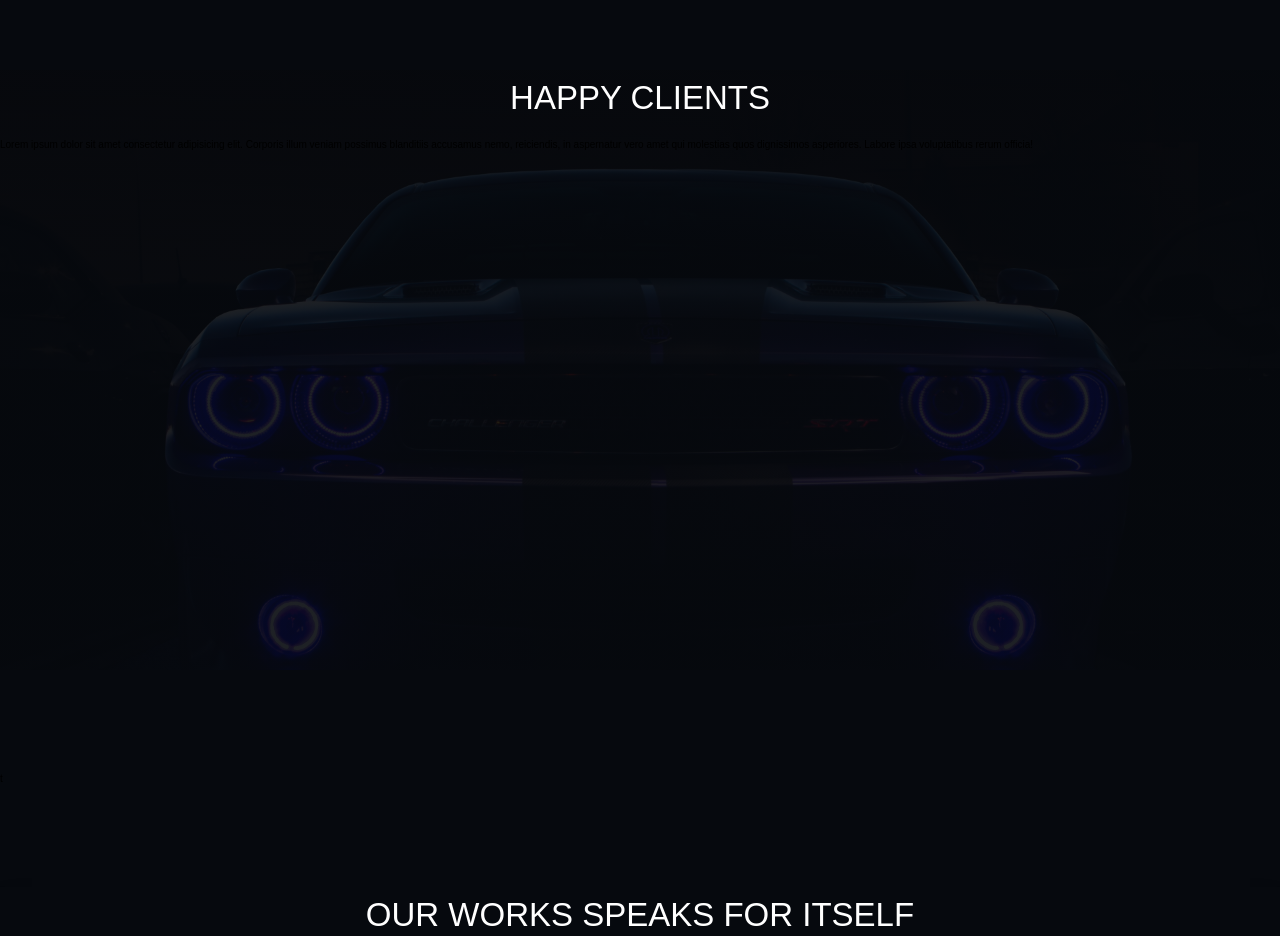
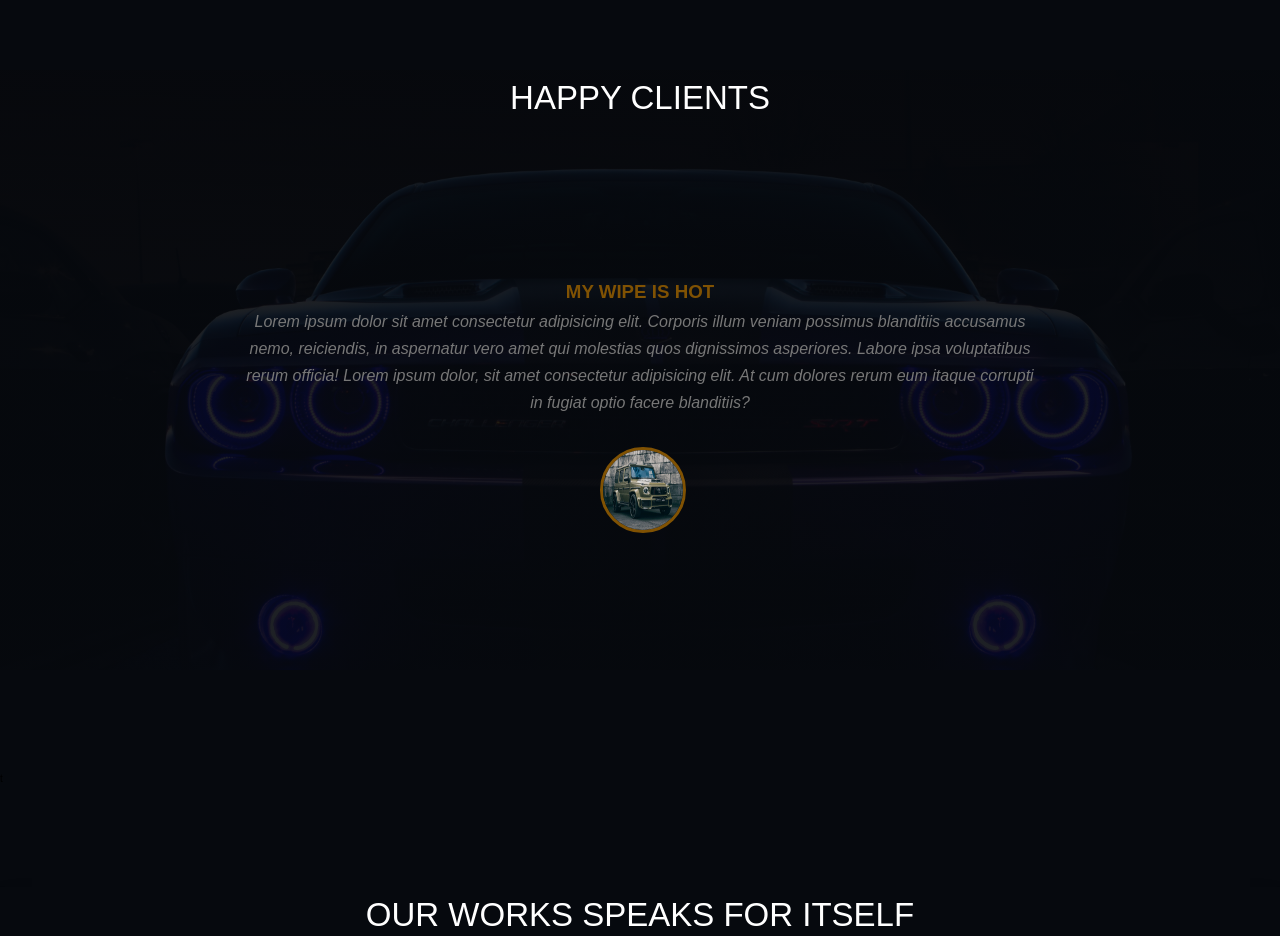
Before and after one commit to zerobug110/Red-Eye, a website: page index.html in a window 1280 px wide. Shown: the part 3200-4136 px from the top of the page. Drawn offline with Linux system fonts and the light colour scheme.

Commit message:
complete th reveiew section

```diff
--- a/index.html
+++ b/index.html
@@ -164,8 +164,11 @@
     <section class="testimony">
         <h2 class="section-heading">happy clients</h2>
         <div class="testimony__textbox">
-            <h3 class="testimony__heading"></h3>
-            <p class="testimony__text">Lorem ipsum dolor sit amet consectetur adipisicing elit. Corporis illum veniam possimus blanditiis accusamus nemo, reiciendis, in aspernatur vero amet qui molestias quos dignissimos asperiores. Labore ipsa voluptatibus rerum officia!</p>
+            <h3 class="testimony__heading">my wipe is hot</h3>
+            <p class="testimony__text">Lorem ipsum dolor sit amet consectetur adipisicing elit. Corporis illum veniam possimus blanditiis accusamus nemo, reiciendis, in aspernatur vero amet qui molestias quos dignissimos asperiores. Labore ipsa voluptatibus rerum officia! Lorem ipsum dolor, sit amet consectetur adipisicing elit. At cum dolores rerum eum itaque corrupti in fugiat optio facere blanditiis?</p>
+            <figcaption class="figcaption">
+                <img src="images/background13.jpg" alt="car" class="fig__img">
+            </figcaption>
         </div>
     </section>t
     <section class="works">
--- a/sass/layouts/testimony.scss
+++ b/sass/layouts/testimony.scss
@@ -4,4 +4,36 @@
     background-size: cover;
     background-position: center;
     height: 60rem;
+
+    &__textbox {
+        max-width: 80rem;
+        margin: 15rem auto;
+        color: #777;
+        font-size: 1.6rem;
+        text-align: center;
+    }
+
+    &__text {
+        font-style: italic;
+    }
+
+    &__heading {
+        color: $primary-color;
+        text-transform: uppercase;
+    }
 }
+
+.figcaption {
+    width: 8rem;
+    height: 8rem;
+    margin: 3rem auto;
+
+}
+
+.fig__img {
+    width: 100%;
+    height: 100%;
+    border-radius: 50%;
+    border: .3rem solid $primary-color;
+
+}
```
Also changed, not shown: styles/style.css.
